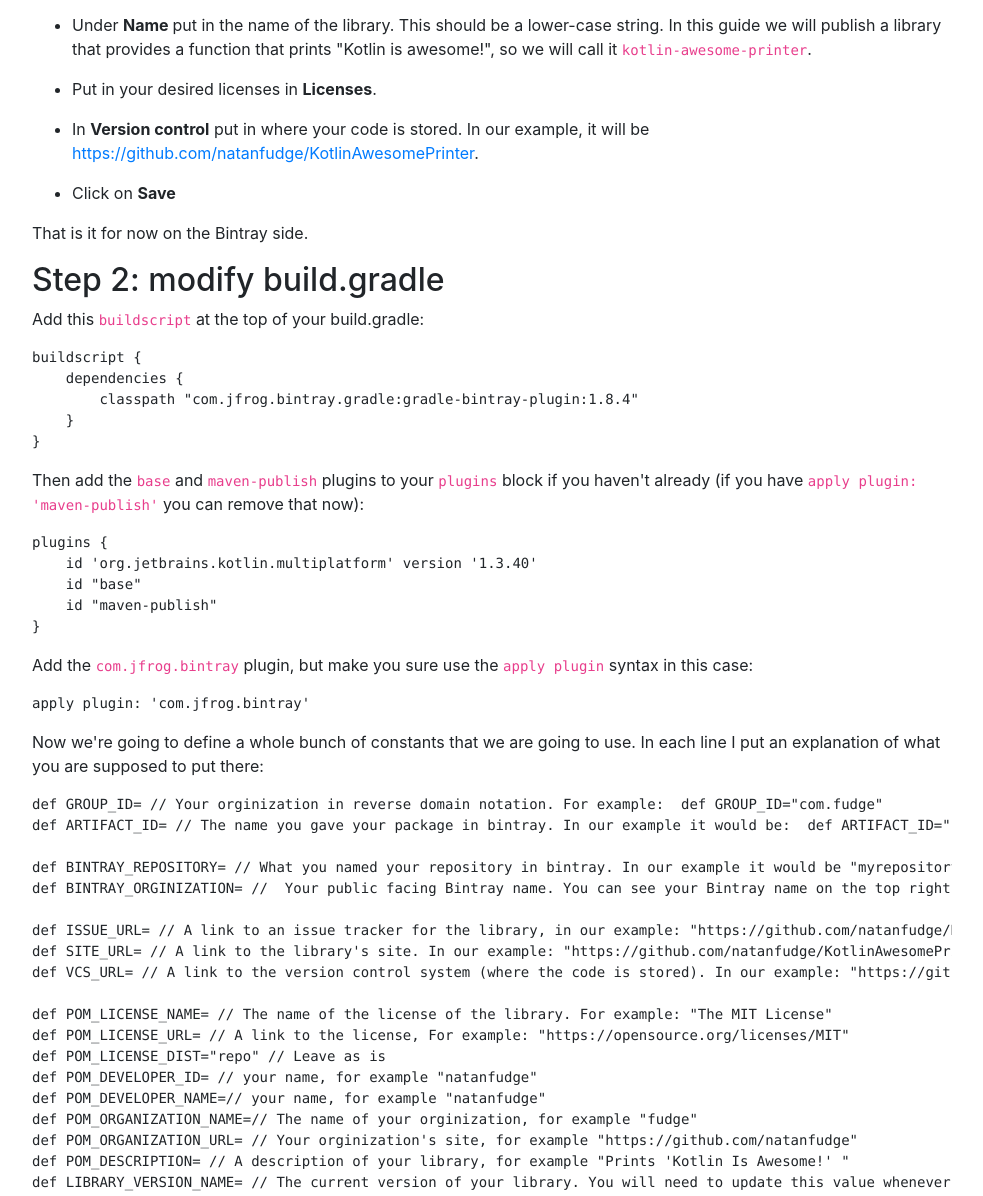
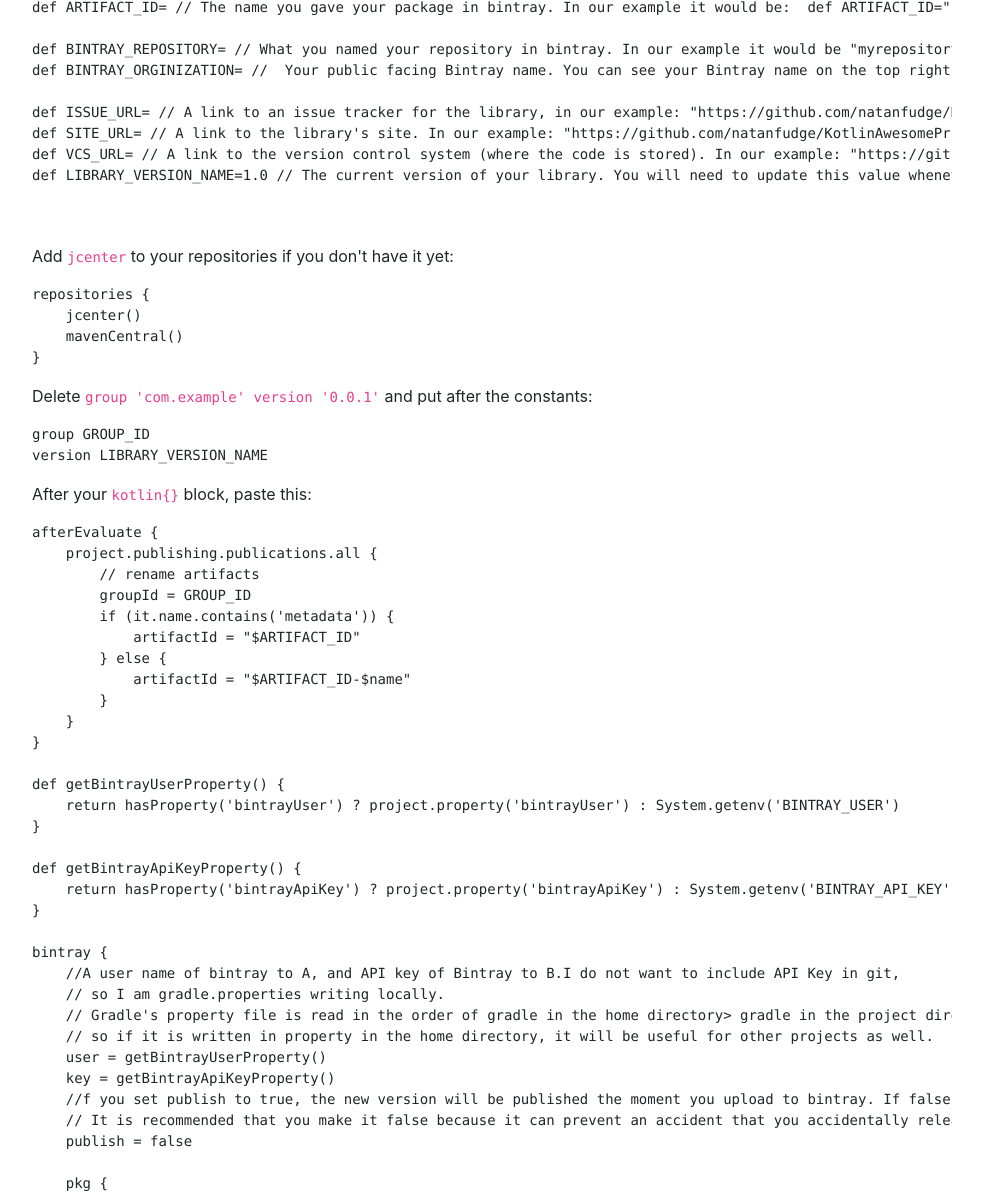
Before and after one commit to natanfudge/fudgedocs, a website: page publish-kotlin-mpp-lib.html in a window 1280 px wide. Shown: the part 1346-2542 px from the top of the page, without its empty margins (148-1131 px from the left). Drawn offline with Linux system fonts and the light colour scheme.

Commit message:
Remove redundant setup

```diff
--- a/publish-kotlin-mpp-lib.html
+++ b/publish-kotlin-mpp-lib.html
@@ -70,31 +70,6 @@
                 </li>
             </ul>
 
-            <p>I will assume you have the 'new look', so press the <code>Go to New Look</code>
-                button at the top of the screen if you have it.</p>
-
-            <ul>
-                <li>Add a package:</li>
-            </ul>
-
-            <p><img src="images/publish-kotlin-mpp-lib/add-new-package.png" alt="add new package"/>
-            </p>
-
-            <ul>
-                <li><p>Under <b>Name </b> put in the name of the library. This should be a
-                    lower-case string. In this guide we will publish a library that provides a
-                    function that prints "Kotlin is awesome!", so we will call it <code>kotlin-awesome-printer</code>.
-                </p></li>
-
-                <li><p>Put in your desired licenses in <b>Licenses</b>.</p></li>
-
-                <li><p>In <b>Version control</b> put in where your code is stored. In our example,
-                    it will be <a href="https://github.com/natanfudge/KotlinAwesomePrinter">https://github.com/natanfudge/KotlinAwesomePrinter</a>.
-                </p></li>
-
-                <li><p>Click on <b>Save</b></p></li>
-            </ul>
-
             <p>That is it for now on the Bintray side. </p>
 
             <h2 id="step2modifybuildgradle">Step 2: modify build.gradle</h2>
@@ -137,17 +112,9 @@
 def ISSUE_URL= // A link to an issue tracker for the library, in our example: "https://github.com/natanfudge/KotlinAwesomePrinter/issues"
 def SITE_URL= // A link to the library's site. In our example: "https://github.com/natanfudge/KotlinAwesomePrinter"
 def VCS_URL= // A link to the version control system (where the code is stored). In our example: "https://github.com/natanfudge/KotlinAwesomePrinter.git"
+def LIBRARY_VERSION_NAME=1.0 // The current version of your library. You will need to update this value whenever you upload a new release. For example: 1.0
 
-def POM_LICENSE_NAME= // The name of the license of the library. For example: "The MIT License"
-def POM_LICENSE_URL= // A link to the license, For example: "https://opensource.org/licenses/MIT"
-def POM_LICENSE_DIST="repo" // Leave as is
-def POM_DEVELOPER_ID= // your name, for example "natanfudge"
-def POM_DEVELOPER_NAME=// your name, for example "natanfudge"
-def POM_ORGANIZATION_NAME=// The name of your orginization, for example "fudge"
-def POM_ORGANIZATION_URL= // Your orginization's site, for example "https://github.com/natanfudge"
-def POM_DESCRIPTION= // A description of your library, for example "Prints 'Kotlin Is Awesome!' "
-def LIBRARY_VERSION_NAME= // The current version of your library. You will need to update this value whenever you upload a new release. For example: 1.0
-</code></pre>
+            </code></pre>
 
             <p>Add <code>jcenter</code> to your repositories if you don't have it yet:</p>
 
@@ -166,37 +133,8 @@
 
             <p>After your <code>kotlin{}</code> block, paste this:</p>
 
-            <pre><code>def pomConfig = {
-    licenses {
-        license {
-            name POM_LICENSE_NAME
-            url POM_LICENSE_URL
-            distribution POM_LICENSE_DIST
-        }
-    }
-    developers {
-        developer {
-            id POM_DEVELOPER_ID
-            name POM_DEVELOPER_NAME
-            organization POM_ORGANIZATION_NAME
-            organizationUrl POM_ORGANIZATION_URL
-        }
-    }
-    scm {
-        url SITE_URL
-    }
-}
-
-afterEvaluate {
+            <pre><code>afterEvaluate {
     project.publishing.publications.all {
-        pom.withXml {
-            def root = asNode()
-            root.appendNode('name', ARTIFACT_ID)
-            root.appendNode('description', POM_DESCRIPTION)
-            root.appendNode('url', SITE_URL)
-            root.children().last() + pomConfig
-        }
-
         // rename artifacts
         groupId = GROUP_ID
         if (it.name.contains('metadata')) {
@@ -341,7 +279,6 @@
                     href="https://github.com/natanfudge/KotlinAwesomePrinter">https://github.com/natanfudge/KotlinAwesomePrinter</a>.
             </p>
 
-
         </div>
 
     </div>
```
Also changed, not shown: publish-kotlin-mpp-lib.md (+2 -47 lines).
